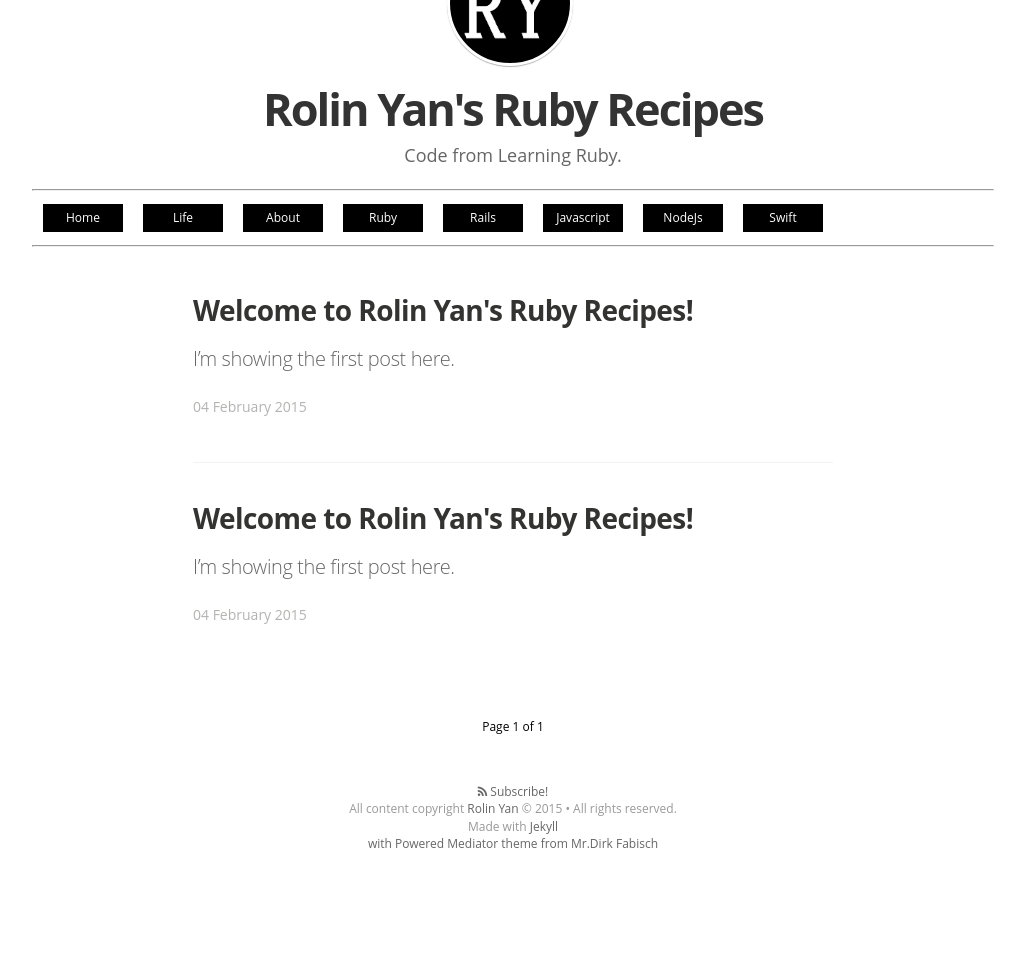
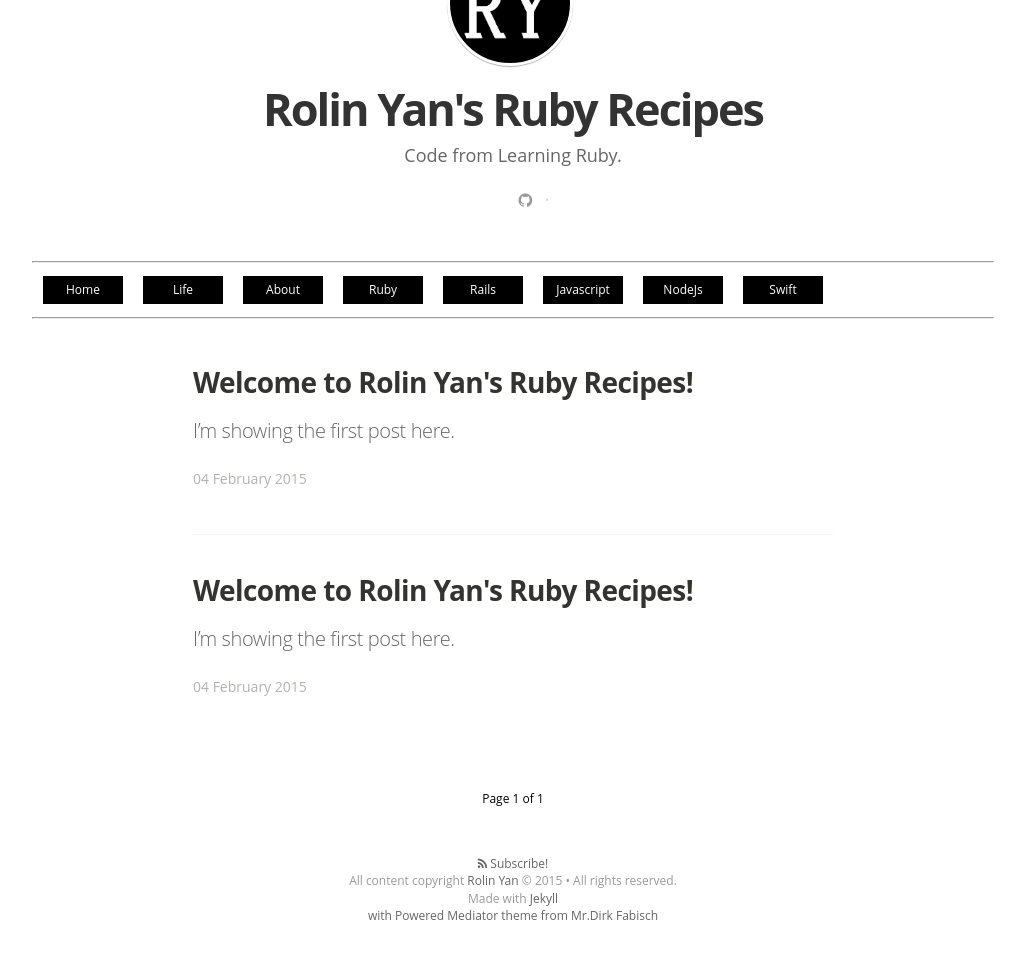
Before and after one commit to rolinyan/ruby_recipes, a Jekyll site: the page built from index.html, in a window 1280 px wide. Shown: the part 225-1198 px from the top of the page, without its empty margins (127-1152 px from the left). Built offline with Jekyll 4.4.1, drawn with Linux system fonts in a browser that asks for light colours; nearby versions of some CDN libraries; some web fonts are replaced; Markdown is read by kramdown in place of the engine named in the settings; the list of posts is cut into pages by our own code; before the commit the page ends 1126 px from its top, so only the background shows below that.

Commit message:
rollback github

```diff
--- a/index.html
+++ b/index.html
@@ -14,8 +14,7 @@
     {% endif %}
     <h1 class="blog-title">{{ site.title }}</h1>
     <h2 class="blog-description">{{ site.description }}</h2>
-<!--     <div class="custom-links">
-      <hr/>
+    <div class="custom-links">
       {% for social in site.social %}
         {% if social.url %}
             <a class="icon-{{ social.icon }}" href="{{ social.url }}">
@@ -45,16 +37,6 @@
      <li><a href="http://rolinyan.github.io/js_recipes">Javascript</a></li>
      <li><a href="http://rolinyan.github.io/css_recipes">NodeJs</a></li>
      <li><a href="http://rolinyan.github.io/swift_recipes">Swift</a></li>
-     <!-- <li>
-         {% for social in site.social %}
-            {% if social.url %}
-              <a class="icon-{{ social.icon }}" href="{{ social.url }}">
-              <i class="fa fa-{{ social.icon }}"></i>
-              </a>
-            &nbsp;&nbsp;·&nbsp;&nbsp;
-           {% endif %}
-        {% endfor %}
-    </li> -->
    </ul>
    <hr/>
 </div>
```
Also changed, not shown: other parts of index.html (+2 -9 lines).
